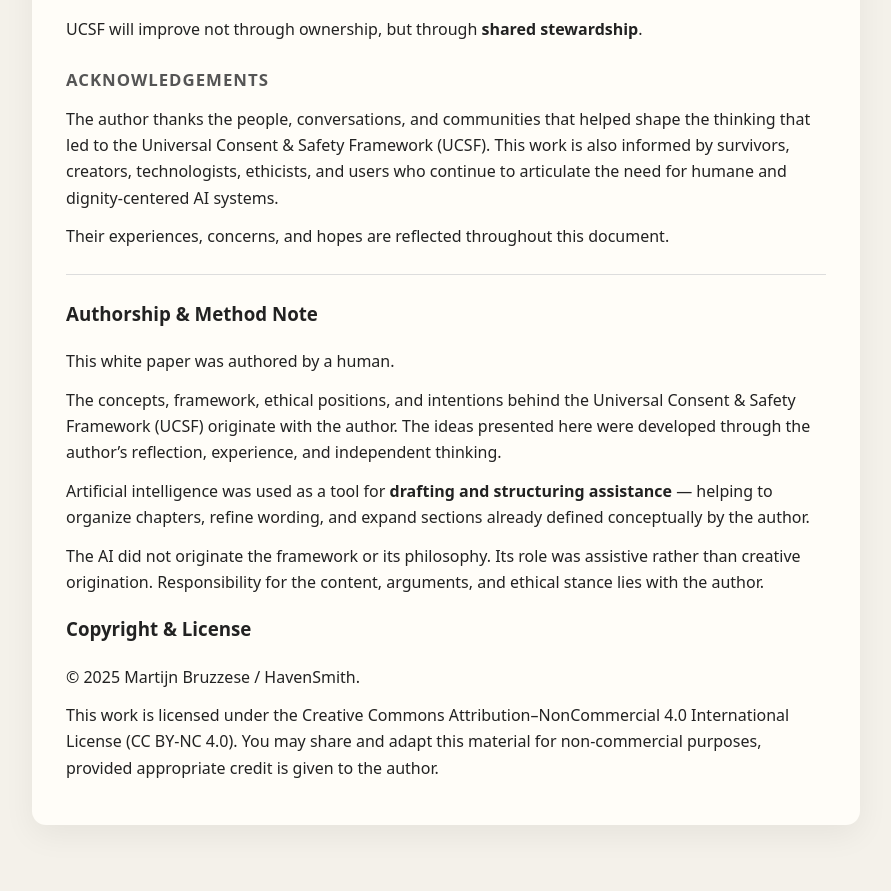
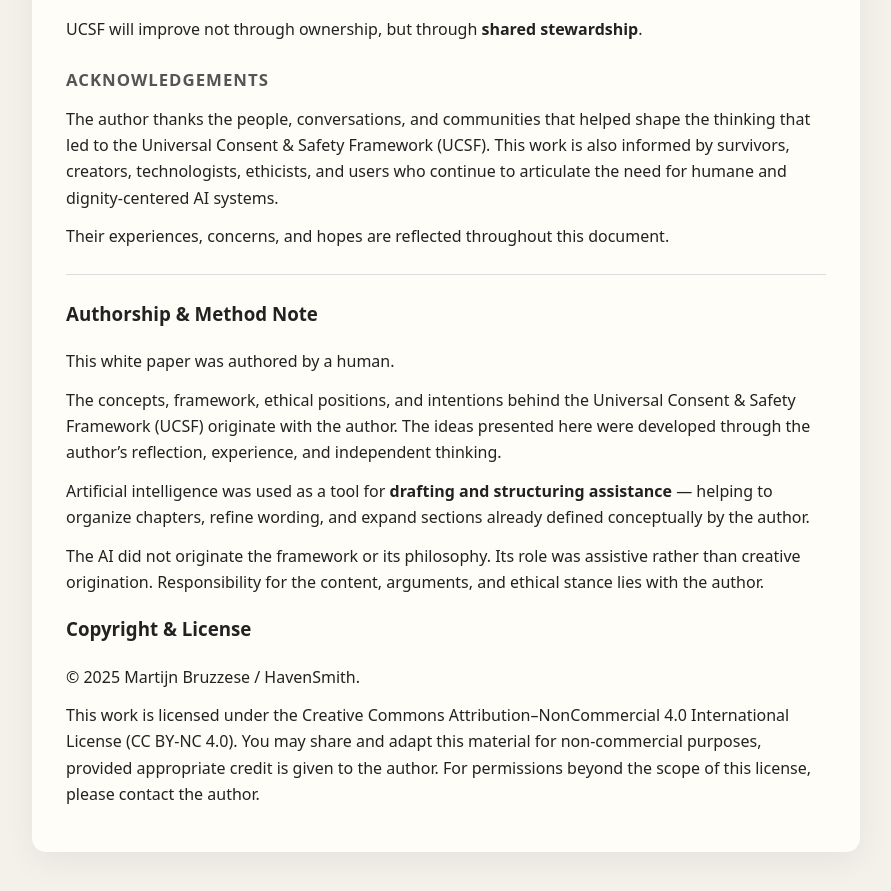
Before and after one commit to MartijnBruzzese/ModelHaven-Studio, a Jekyll site: the page built from UCSF Whitepaper.md, in a window 1280 px wide and 900 px high, scrolled down 35475 px. Shown: the top 891 px of the window, without its empty margins (194-1085 px from the left). Built offline with Jekyll 4.4.1, drawn with Linux system fonts in a browser that asks for light colours; our own code applies the rules of GitHub Pages for plain Markdown files.

Commit message:
Update UCSF Whitepaper.md

```diff
--- a/UCSF Whitepaper.md
+++ b/UCSF Whitepaper.md
@@ -1546,3 +1546,4 @@
 © 2025 Martijn Bruzzese / HavenSmith.
 
 This work is licensed under the Creative Commons Attribution–NonCommercial 4.0 International License (CC BY-NC 4.0). You may share and adapt this material for non-commercial purposes, provided appropriate credit is given to the author.
+For permissions beyond the scope of this license, please contact the author.
```
